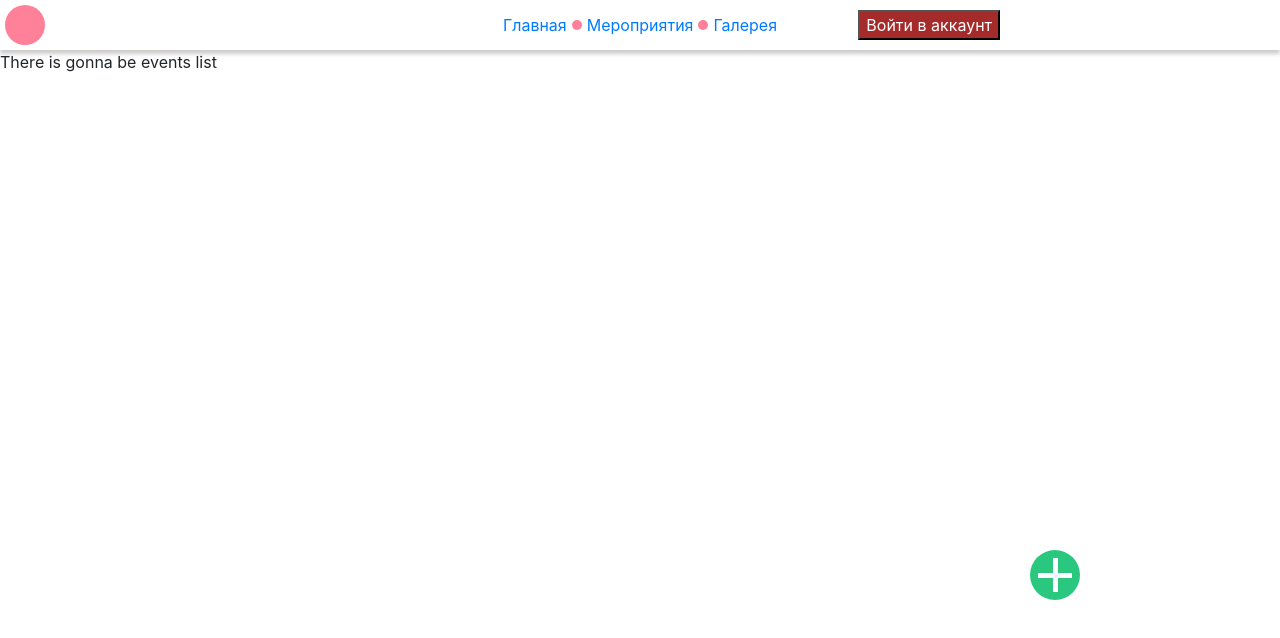
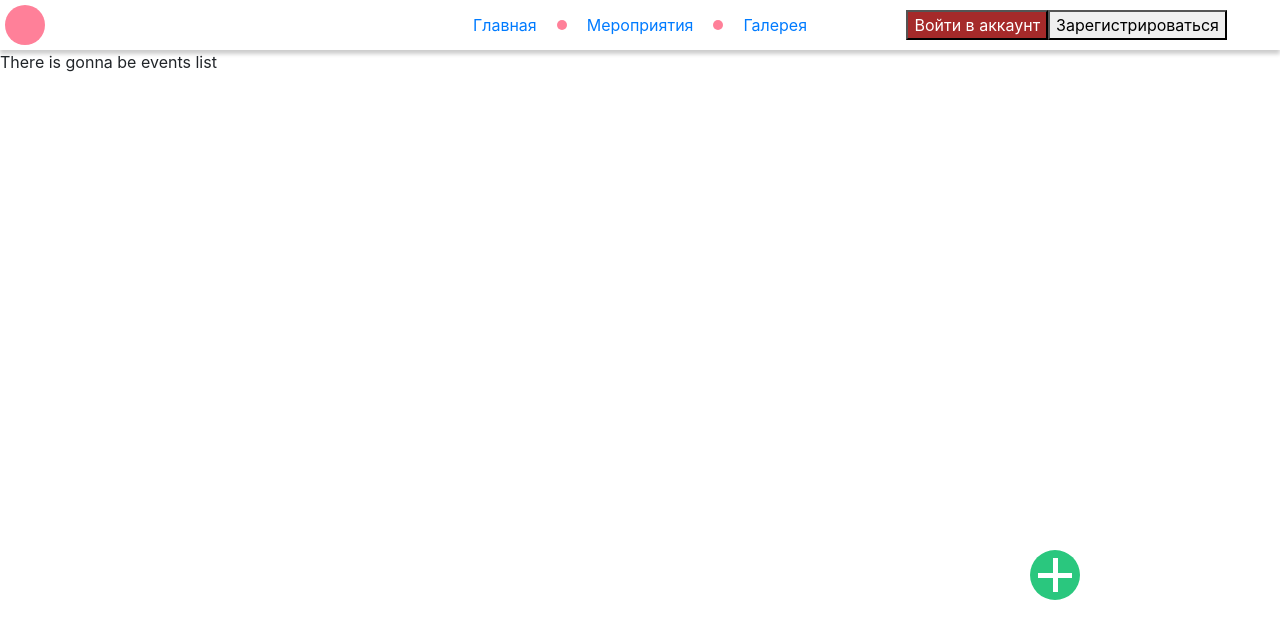
Before and after one commit to Ninja-Official/help-children-frontend, a Nuxt app: page /events in a window 1280 px wide. Shown: the top 638 px of the page. Built offline with nearby package versions, Linux system fonts and the light colour scheme.

Commit message:
Improved navbar, added pagebase component

```diff
--- /dev/null
+++ b/components/PageBase.vue
@@ -0,0 +1,48 @@
+<template>
+  <div class="content-page">
+    <div class="page-back">
+
+    </div>
+    <div class="content-container">
+      <slot>
+
+      </slot>
+    </div>
+    <div class="page-back">
+
+    </div>
+  </div>
+</template>
+
+<script>
+  export default {
+
+  }
+</script>
+
+<style scoped>
+
+html,
+body {
+  height: 100%;
+  margin: 0;
+}
+
+.content-page {
+  display: flex;
+  height: 100vh;
+  justify-content: center;
+}
+
+.page-back {
+  background-color: #ececec;
+  flex: 2;
+  flex-shrink: 3;
+}
+
+.content-container {
+  flex: 8;
+  flex-shrink: 0;
+}
+
+</style>
--- a/components/TheAuthorizationSection.vue
+++ b/components/TheAuthorizationSection.vue
@@ -1,6 +1,7 @@
 <template>
-  <div>
+  <div class="auth-block">
     <TheLoginButton />
+    <TheRegistrationButton />
   </div>
 </template>
 
@@ -9,3 +10,15 @@
 
   }
 </script>
+
+<style scoped>
+
+.auth-block {
+  margin-left: 50px;
+  display: flex;
+  flex-direction: row;
+  justify-content: center;
+  align-items: center;
+}
+
+</style>
--- a/components/TheNavButtonsRoutesSection.vue
+++ b/components/TheNavButtonsRoutesSection.vue
@@ -20,6 +20,7 @@
   display: flex;
   justify-content: center;
   align-content: center;
+  gap: 15px;
 }
 
 </style>
--- a/components/TheNavbar.vue
+++ b/components/TheNavbar.vue
@@ -18,7 +18,7 @@ export default {
 
 nav {
   display: flex;
-  justify-content: center;
+  justify-content: space-between;
   align-items: center;
   background-color: white;
   margin: 0;
```
